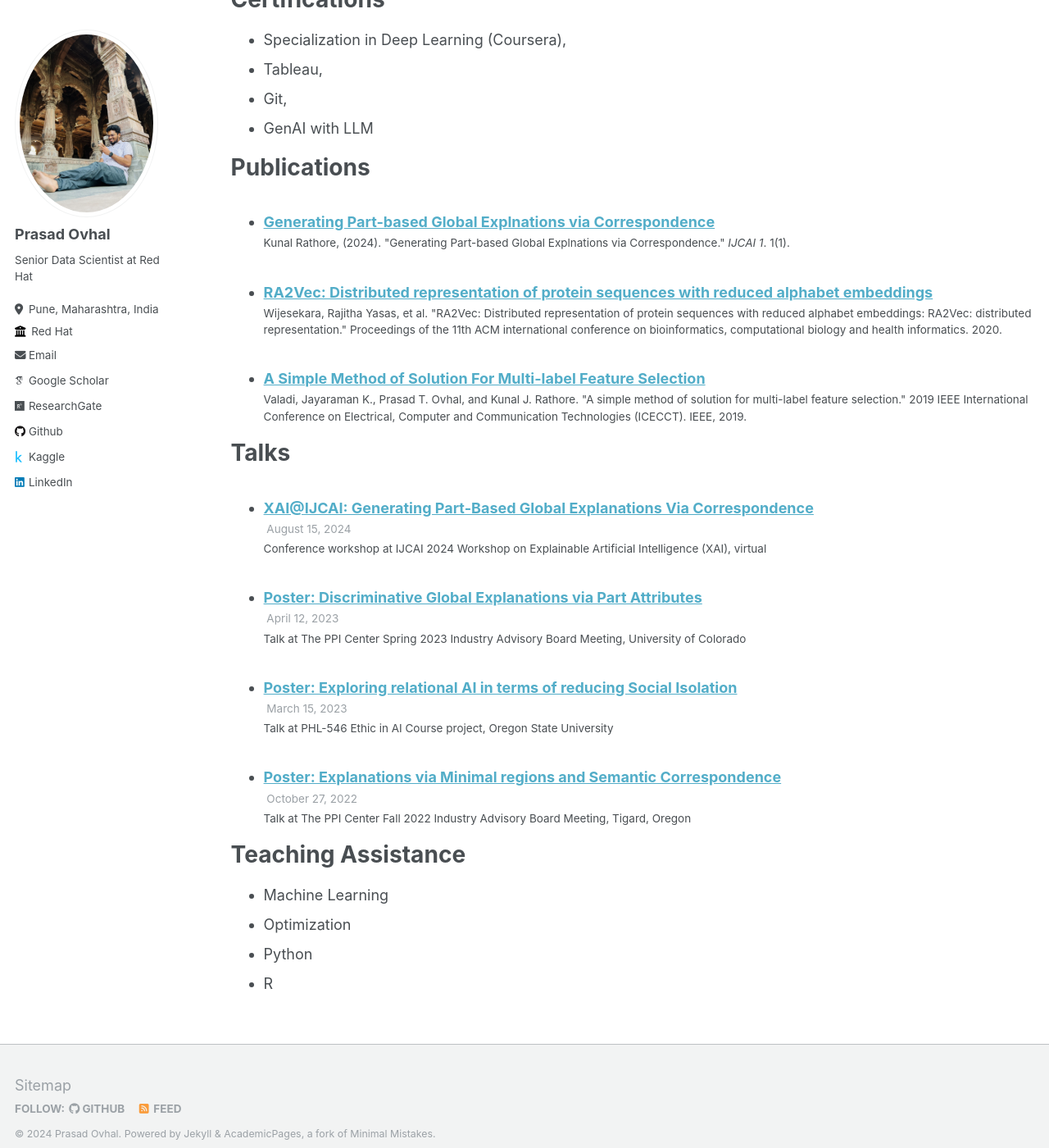
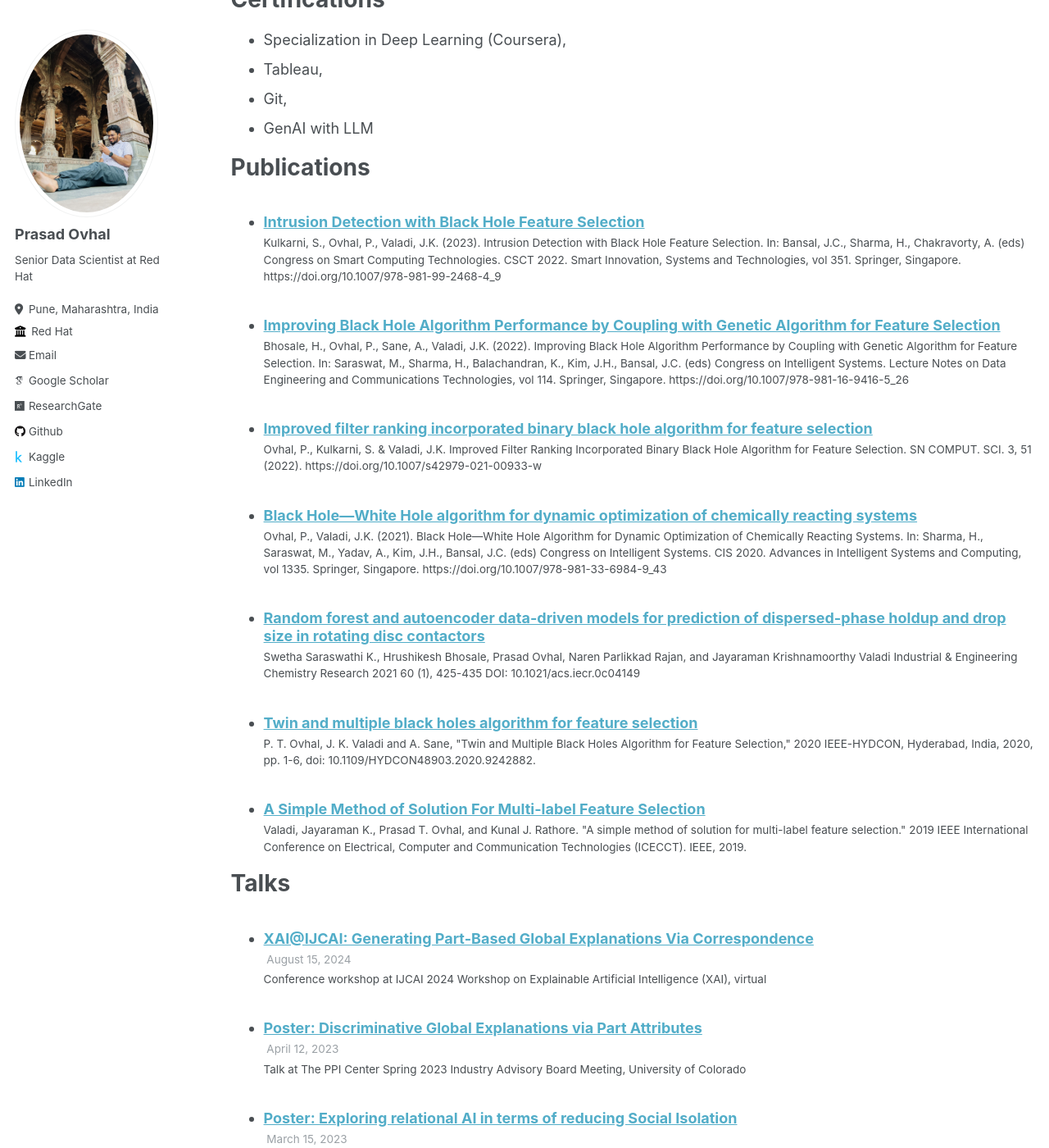
Before and after one commit to prasadovhal/prasadovhal.github.io, a Jekyll site: the page built from _pages/cv.md, in a window 1280 px wide and 1400 px high, scrolled down 2898 px. Shown: the whole window at 82% size. Built offline with Jekyll 4.4.1, drawn with Linux system fonts in a browser that asks for light colours; some web fonts are replaced; some of the changed text lies outside the part shown.

Commit message:
updated publications

```diff
--- /dev/null
+++ b/_publications/2020-11-09-paper-title-number-2.md
@@ -0,0 +1,11 @@
+---
+title: "Twin and multiple black holes algorithm for feature selection"
+collection: publications
+permalink: /publication/2020-11-09-paper-title-number-2
+excerpt:
+date: 2020-11-09
+venue: '2020 IEEE-HYDCON.'
+paperurl: 'https://ieeexplore.ieee.org/abstract/document/9242882'
+citation: 'P. T. Ovhal, J. K. Valadi and A. Sane, "Twin and Multiple Black Holes Algorithm for Feature Selection," 2020 IEEE-HYDCON, Hyderabad, India, 2020, pp. 1-6, doi: 10.1109/HYDCON48903.2020.9242882.'
+---
+In this work we have proposed a novel modification to the recently proposed Black hole (BH) meta-heuristic swarm optimization algorithm and employed it along with Support Vector Machines (SVM) for simultaneous attribute selection and classification showing better performance.
--- a/_publications/2020-11-10-paper-title-number-2.md
+++ /dev/null
@@ -1,11 +0,0 @@
----
-title: "RA2Vec: Distributed representation of protein sequences with reduced alphabet embeddings"
-collection: publications
-permalink: /publication/2020-11-10-paper-title-number-2
-excerpt:
-date: 2020-11-10
-venue: 'Proceedings of the 11th ACM international conference on bioinformatics, computational biology and health informatics.'
-paperurl: 'https://dl.acm.org/doi/abs/10.1145/3388440.3414925'
-citation: 'Wijesekara, Rajitha Yasas, et al. "RA2Vec: Distributed representation of protein sequences with reduced alphabet embeddings: RA2Vec: distributed representation." Proceedings of the 11th ACM international conference on bioinformatics, computational biology and health informatics. 2020.'
----
-This study introduces RA2Vec, a new method for protein function identification using reduced amino acid alphabets. It maps Swiss-Prot sequences to a reduced form based on hydropathy and conformational similarity. The method uses a skip-gram approach to create embedding vectors for each set. These vectors are then used as input to Support Vector Machines classifiers. The vectors are further refined using recursive Feature Elimination to maximize accuracy. The results show that certain combinations of these new representations can significantly improve performance.
--- /dev/null
+++ b/_publications/2020-12-30-paper-title-number-3.md
@@ -0,0 +1,11 @@
+---
+title: "Random forest and autoencoder data-driven models for prediction of dispersed-phase holdup and drop size in rotating disc contactors"
+collection: publications
+permalink: /publication/2020-12-30-paper-title-number-3
+excerpt:
+date: 2020-12-30
+venue: 'Industrial & Engineering Chemistry Research'
+paperurl: 'https://pubs.acs.org/doi/abs/10.1021/acs.iecr.0c04149'
+citation: 'Swetha Saraswathi K., Hrushikesh Bhosale, Prasad Ovhal, Naren Parlikkad Rajan, and Jayaraman Krishnamoorthy Valadi Industrial & Engineering Chemistry Research 2021 60 (1), 425-435 DOI: 10.1021/acs.iecr.0c04149'
+---
+Linear regression models are traditionally used to capture the relation between the input and output variables. Linear models cannot account for the nonlinear relations in the data. Hence, the prediction models may not be accurate. For this reason, machine learning-based models are being increasingly used. For modeling, design, and scale-up of rotating disc contactors (RDCs), rational estimation of dispersed-phase holdup and drop size is crucial. We have employed random forest (RF) and autoencoder–RF-based models for the prediction of dispersed-phase holdup and drop size in RDCs. Our results show that both these models predict drop size quite well. For holdup, the autoencoder–RF combination predictions are not satisfactory. The standalone RF model predictions generalize very well. RF-based models can be further used for prediction of different variables of interest in RDCs.
--- /dev/null
+++ b/_publications/2021-06-07-paper-title-number-4.md
@@ -0,0 +1,11 @@
+---
+title: "Black Hole—White Hole algorithm for dynamic optimization of chemically reacting systems"
+collection: publications
+permalink: /publication/2021-06-07-paper-title-number-4
+excerpt:
+date: 2021-06-07
+venue: 'Congress on Intelligent Systems: Proceedings of CIS 2020, Volume 2'
+paperurl: 'https://link.springer.com/chapter/10.1007/978-981-33-6984-9_43'
+citation: 'Ovhal, P., Valadi, J.K. (2021). Black Hole—White Hole Algorithm for Dynamic Optimization of Chemically Reacting Systems. In: Sharma, H., Saraswat, M., Yadav, A., Kim, J.H., Bansal, J.C. (eds) Congress on Intelligent Systems. CIS 2020. Advances in Intelligent Systems and Computing, vol 1335. Springer, Singapore. https://doi.org/10.1007/978-981-33-6984-9_43'
+---
+Black hole (BH) meta-heuristic optimization is a nature-inspired algorithm which mimics the behavior of black holes. The Black hole algorithm framework is implemented in this work to solve dynamic optimization of some benchmark problems encountered in chemically reacting systems. We have employed two different algorithm types which include a standalone black hole algorithm and an algorithm which combines exploration–exploitation tradeoff in the algorithm. This tradeoff is enabled through the concept of white hole (WH). We have employed both piecewise linear and piecewise constant control profiles in our simulations. The algorithms proposed are simple and are easy to implement. Case studies studied show that the novel algorithms are robust and compare very well with existing algorithms.
--- /dev/null
+++ b/_publications/2022-07-01-paper-title-number-5.md
@@ -0,0 +1,11 @@
+---
+title: "Improved filter ranking incorporated binary black hole algorithm for feature selection"
+collection: publications
+permalink: /publication/2022-07-01-paper-title-number-5
+excerpt:
+date: 2022-07-01
+venue: 'SN Computer Science'
+paperurl: 'https://link.springer.com/article/10.1007/s42979-021-00933-w'
+citation: 'Ovhal, P., Kulkarni, S. & Valadi, J.K. Improved Filter Ranking Incorporated Binary Black Hole Algorithm for Feature Selection. SN COMPUT. SCI. 3, 51 (2022). https://doi.org/10.1007/s42979-021-00933-w'
+---
+We have introduced two different combinations of filters: these are Pearson correlation and mean decrease in Gini combination and, Pearson correlation and mutual information combination. In our implementation we probabilistically switched between the standalone BH algorithm fitness criteria and the filter ranking enabled BH algorithm fitness criteria during the progress of the algorithm. We ran simulations with benchmark datasets covering different fields of science and engineering. We have compared our results with the standalone Black Hole algorithm. Our new algorithms exhibit improved performance in terms of selected subset size and accuracy. We also compared our algorithm with the filter ranking-incorporated ant colony algorithm available in the literature. We found that our algorithm compares very well with this algorithm. Our results indicate that the probabilistic incorporation of filter combinations enhances performance considerably.
--- /dev/null
+++ b/_publications/2022-07-01-paper-title-number-6.md
@@ -0,0 +1,11 @@
+---
+title: "Improving Black Hole Algorithm Performance by Coupling with Genetic Algorithm for Feature Selection"
+collection: publications
+permalink: /publication/2022-07-01-paper-title-number-6
+excerpt:
+date: 2022-07-01
+venue: 'Congress on Intelligent Systems: Proceedings of CIS 2021, Volume 1'
+paperurl: 'https://link.springer.com/chapter/10.1007/978-981-16-9416-5_26'
+citation: 'Bhosale, H., Ovhal, P., Sane, A., Valadi, J.K. (2022). Improving Black Hole Algorithm Performance by Coupling with Genetic Algorithm for Feature Selection. In: Saraswat, M., Sharma, H., Balachandran, K., Kim, J.H., Bansal, J.C. (eds) Congress on Intelligent Systems. Lecture Notes on Data Engineering and Communications Technologies, vol 114. Springer, Singapore. https://doi.org/10.1007/978-981-16-9416-5_26'
+---
+In this novel feature selection algorithm, each star represents a distinct subset, and the black hole represents the subset having the best fitness. The iterative movement of stars toward the black hole facilitates discovering the best subset. In this work, we have presented a hybrid feature selection algorithm coupling the existing binary black hole algorithm with an existing binary genetic algorithm. In this new algorithm, the control switches between the black hole and genetic algorithms. We have introduced the concept of switching probability parameters to facilitate the switching between the black hole and genetic algorithms. Our optimally tuned hybrid algorithm in terms of the switching probability improves the algorithm performance considerably.
--- /dev/null
+++ b/_publications/2022-12-03-paper-title-number-7.md
@@ -0,0 +1,11 @@
+---
+title: "Intrusion Detection with Black Hole Feature Selection"
+collection: publications
+permalink: /publication/2022-12-03-paper-title-number-7
+excerpt:
+date: 2022-12-03
+venue: 'Congress on Smart Computing Technologies'
+paperurl: 'https://link.springer.com/chapter/10.1007/978-981-99-2468-4_9'
+citation: 'Kulkarni, S., Ovhal, P., Valadi, J.K. (2023). Intrusion Detection with Black Hole Feature Selection. In: Bansal, J.C., Sharma, H., Chakravorty, A. (eds) Congress on Smart Computing Technologies. CSCT 2022. Smart Innovation, Systems and Technologies, vol 351. Springer, Singapore. https://doi.org/10.1007/978-981-99-2468-4_9'
+---
+The present work describes the application of two different Black Hole algorithms for feature selection in intrusion detection systems. The first algorithm employs a binary algorithm in which the population of stars is denoted by a feature vector of size equivalent to original attribute size in the dataset. In this algorithm, the ones denote attributes selected and zeros denote attributes not selected. Each star is represented by the subsets which are evaluated by the random forest classifier and the best star is designated as the Black Hole. The stars iteratively move towards the Black Hole, and the best subset of features are obtained after convergence. The second algorithm is called the Real Coded Black Hole algorithm wherein the elements of the feature vector contain values ranging from zeros to one. Here, a feature in a given star that possesses a value greater than or equal to 0.5 (threshold) is selected in the feature subset which represents that star. The feature subsets associated with each star are then evaluated using a random forest classifier, while the rest of the algorithm follows the same steps as the Binary Black Hole algorithm. These two Black Hole algorithms are evaluated using three different datasets which include NSL-KDD, CIC-IDS2017 and the Aegean Wi-Fi intrusion dataset. The simulations in the proposed algorithms are compared with existing feature selection algorithms, and it is observed that proposed algorithms provide significantly better results.
--- a/_publications/2024-08-15-paper-title-number-3.md
+++ /dev/null
@@ -1,11 +0,0 @@
----
-title: "Generating Part-based Global Explnations via Correspondence"
-collection: publications
-permalink: /publication/2024-08-15-paper-title-number-3
-excerpt:
-date: 2024-08-15
-venue: 'IJCAI 2024 Workshop on Explainable Artificial Intelligence (XAI)'
-paperurl: 'https://drive.google.com/file/d/1_1LySYzjUUow22PV4M9FScRstdFIzk89/view'
-citation: 'Kunal Rathore, (2024). &quot;Generating Part-based Global Explnations via Correspondence.&quot; <i>IJCAI 1</i>. 1(1).'
----
-Deep learning models are notoriously opaque. Existing explanation methods often focus on localized visual explanations for individual images. Concept-based explanations, while offering global insights, require extensive annotations, incurring significant labeling cost. We propose an approach that leverages user-defined part labels from a limited set of images and efficiently transfers them to a larger dataset. This enables the generation of global symbolic explanations by aggregating part-based local explanations, ultimately providing human-understandable explanations for model decisions on a large scale.
```
Also changed, not shown: _pages/cv.md (+5 -0 lines).
